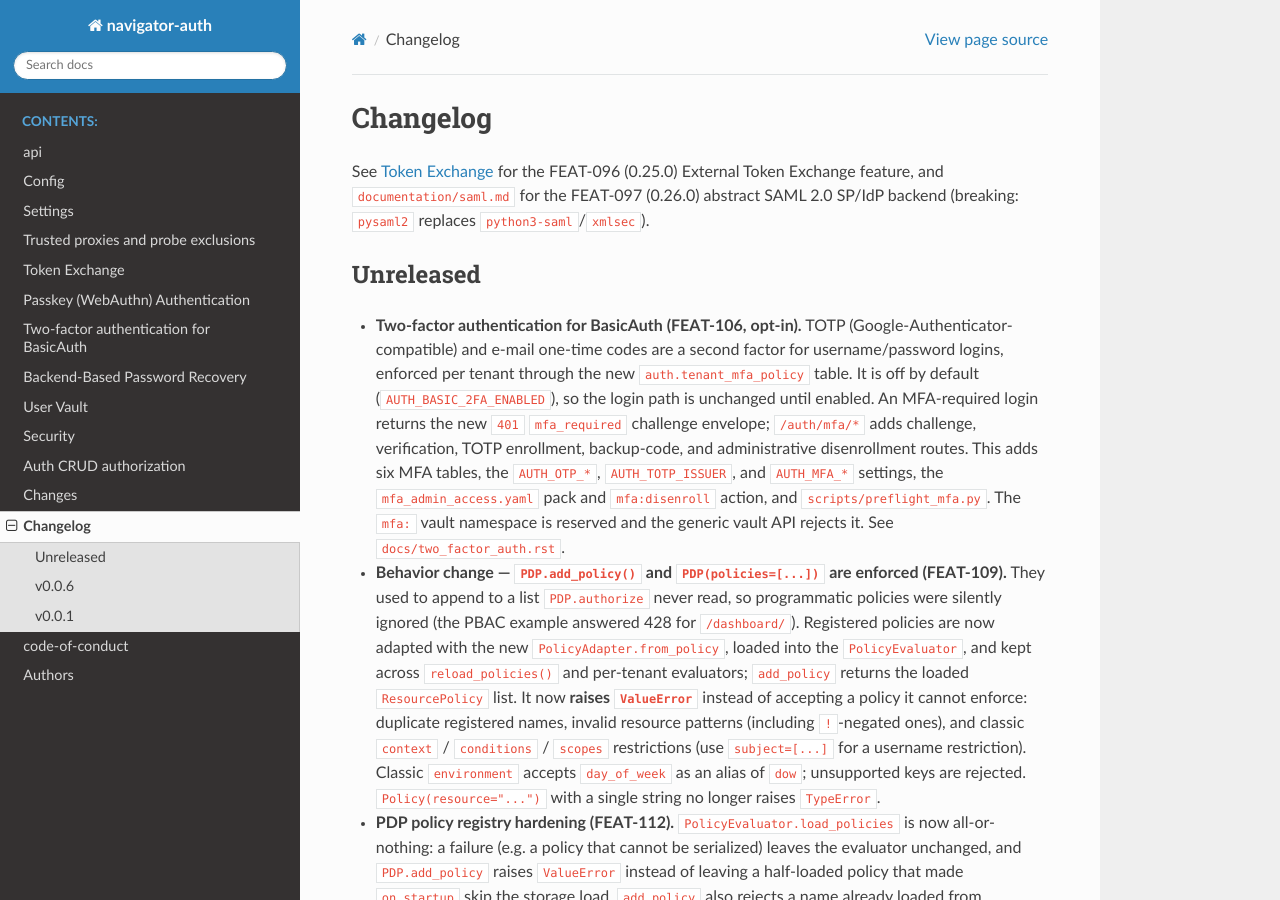
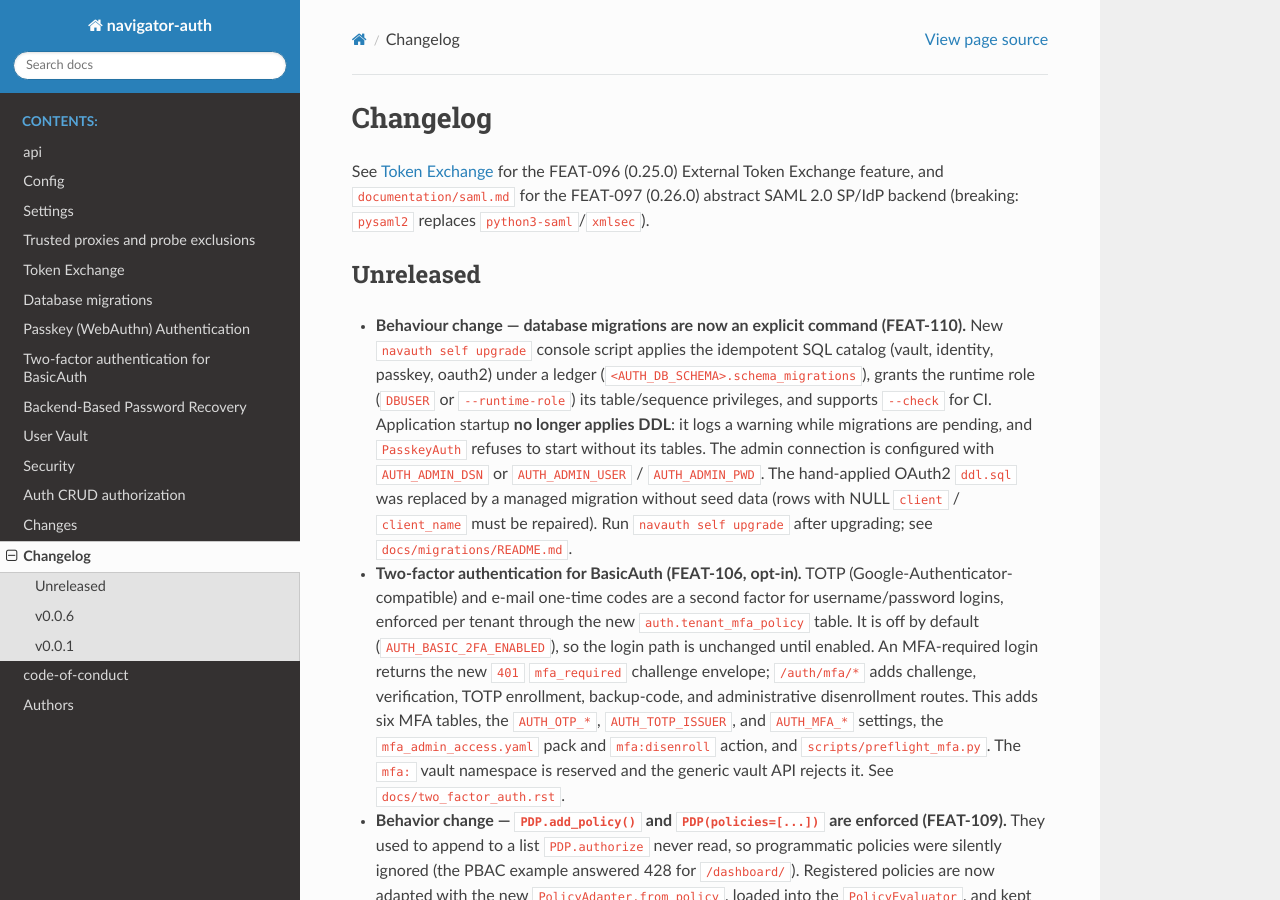
Before and after one commit to phenobarbital/navigator-auth, a Sphinx documentation site: the page built from docs/changelog.rst, in a window 1280 px wide and 900 px high. Built offline with Sphinx 7.4.7 and the Read the Docs theme 3.1.0, drawn with Linux system fonts in a browser that asks for light colours.

Commit message:
feat(new-command-migration): TASK-169 — migration docs, CHANGELOG, moved-path references
Co-Authored-By: Claude Sonnet 5.5 <noreply@anthropic.com>

```diff
--- a/CHANGELOG.md
+++ b/CHANGELOG.md
@@ -1,4 +1,17 @@
 # Unreleased
+
+- **Behaviour change — database migrations are now an explicit command
+  (FEAT-110).** New `navauth self upgrade` console script applies the
+  idempotent SQL catalog (vault, identity, passkey, oauth2) under a ledger
+  (`<AUTH_DB_SCHEMA>.schema_migrations`), grants the runtime role (`DBUSER` or
+  `--runtime-role`) its table/sequence privileges, and supports `--check` for
+  CI. Application startup **no longer applies DDL**: it logs a warning while
+  migrations are pending, and `PasskeyAuth` refuses to start without its
+  tables. The admin connection is configured with `AUTH_ADMIN_DSN` or
+  `AUTH_ADMIN_USER` / `AUTH_ADMIN_PWD`. The hand-applied OAuth2 `ddl.sql` was
+  replaced by a managed migration without seed data (rows with NULL
+  `client` / `client_name` must be repaired). Run `navauth self upgrade`
+  after upgrading; see `docs/migrations/README.md`.
 
 - **Two-factor authentication for BasicAuth (FEAT-106, opt-in).** TOTP
   (Google-Authenticator-compatible) and e-mail one-time codes are a second
--- a/docs/index.rst
+++ b/docs/index.rst
@@ -39,6 +39,7 @@ This project is licensed under the terms of the BSD v3. and Apache 2 Dual licens
    settings
    trusted_proxies
    token_exchange
+   migrations
    passkey
    two_factor_auth
    password_recovery
--- /dev/null
+++ b/docs/migrations.rst
@@ -0,0 +1,5 @@
+Database migrations
+===================
+
+.. include:: migrations/README.md
+   :parser: myst_parser.sphinx_
```
Also changed, not shown: docs/migrations/README.md (added, +103 -0 lines), docs/vault.rst (+4 -3 lines), documentation/identity-vault.md (+2 -1 lines), documentation/mcp-connector.md (+2 -2 lines), documentation/oauth.md (+2 -2 lines), examples/README.md, 4 other files.
